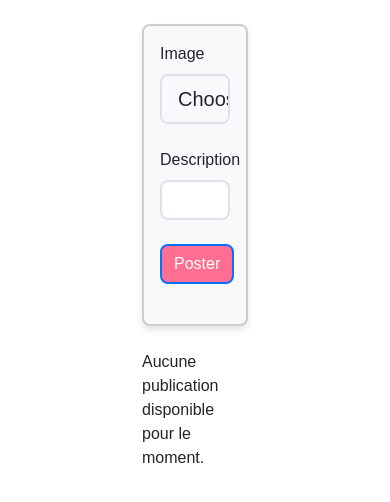
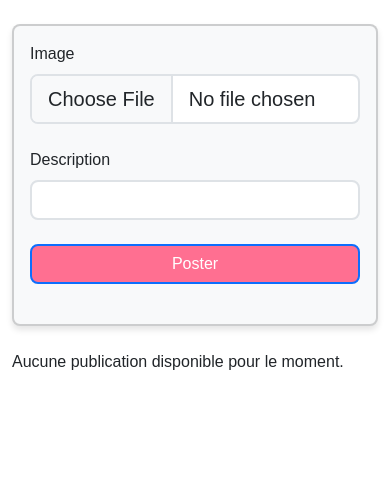
Before and after one commit to ehformation/photoshare, a PHP site: page /views/homeView.php in a window 390 px wide. Shown: the part 88-590 px from the top of the page. Run offline with PHP 8.4, Linux system fonts and the light colour scheme.

Commit message:
logo and responsive

```diff
--- a/project/views/homeView.php
+++ b/project/views/homeView.php
@@ -1,7 +1,7 @@
 <?php
 include __DIR__ . '/partials/header.php';
 ?>
-<div class="container col-4">
+<div class="container col-lg-4">
     <form method="post" action="?entity=post&action=add" enctype="multipart/form-data" class="my-4">
         <div class="card">
             <div class="card-body">
--- a/project/views/partials/header.php
+++ b/project/views/partials/header.php
@@ -31,7 +31,7 @@
         <!-- Navbar brand -->
         <a class="navbar-brand mt-2 mt-lg-0" href="#">
             <img
-            src="https://mdbcdn.b-cdn.net/img/logo/mdb-transaprent-noshadows.webp"
+            src="../assets/img/logo.png"
             height="15"
             alt="MDB Logo"
             loading="lazy"
```
Also changed, not shown: project/assets/img/logo.png (added).
